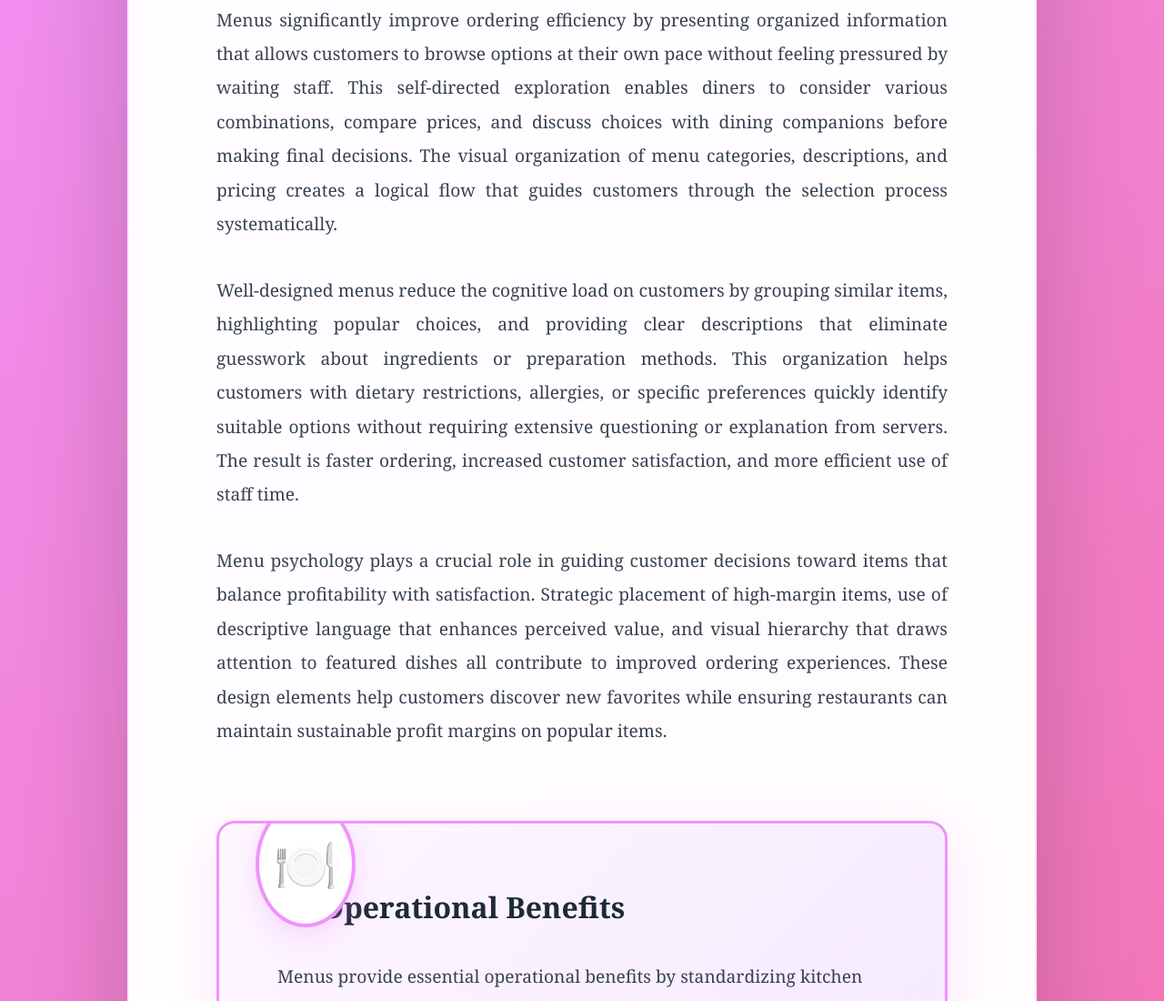
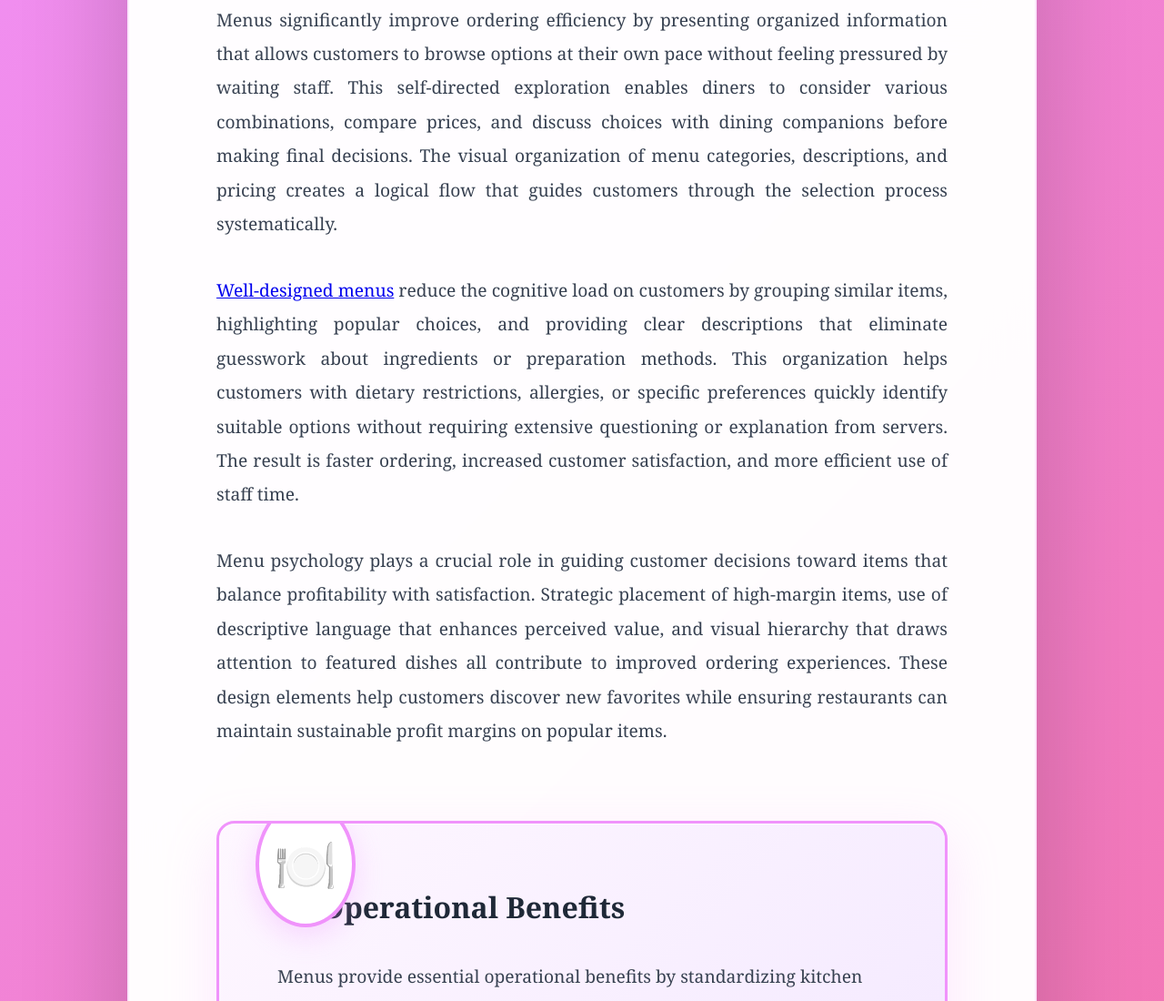
Before and after one commit to Baber534/-twin-peaks-restaurant-locations, a plain HTML site: page index.html in a window 1280 px wide. Shown: the part 1877-2977 px from the top of the page at 91% size. Drawn offline with Linux system fonts and the light colour scheme.

Commit message:
Update index.html

```diff
--- a/index.html
+++ b/index.html
@@ -457,7 +457,7 @@ body {
       <h2>Enhancing Customer Ordering Efficiency</h2>
       <p>Menus significantly improve ordering efficiency by presenting organized information that allows customers to browse options at their own pace without feeling pressured by waiting staff. This self-directed exploration enables diners to consider various combinations, compare prices, and discuss choices with dining companions before making final decisions. The visual organization of menu categories, descriptions, and pricing creates a logical flow that guides customers through the selection process systematically.</p>
 
-      <p>Well-designed menus reduce the cognitive load on customers by grouping similar items, highlighting popular choices, and providing clear descriptions that eliminate guesswork about ingredients or preparation methods. This organization helps customers with dietary restrictions, allergies, or specific preferences quickly identify suitable options without requiring extensive questioning or explanation from servers. The result is faster ordering, increased customer satisfaction, and more efficient use of staff time.</p>
+      <p><a href="https://twin-peaks-drink-menu.codeberg.page/twin-peaks-drink-menu/" target="_blank">Well-designed menus</a> reduce the cognitive load on customers by grouping similar items, highlighting popular choices, and providing clear descriptions that eliminate guesswork about ingredients or preparation methods. This organization helps customers with dietary restrictions, allergies, or specific preferences quickly identify suitable options without requiring extensive questioning or explanation from servers. The result is faster ordering, increased customer satisfaction, and more efficient use of staff time.</p>
 
       <p>Menu psychology plays a crucial role in guiding customer decisions toward items that balance profitability with satisfaction. Strategic placement of high-margin items, use of descriptive language that enhances perceived value, and visual hierarchy that draws attention to featured dishes all contribute to improved ordering experiences. These design elements help customers discover new favorites while ensuring restaurants can maintain sustainable profit margins on popular items.</p>
     </section>
```
